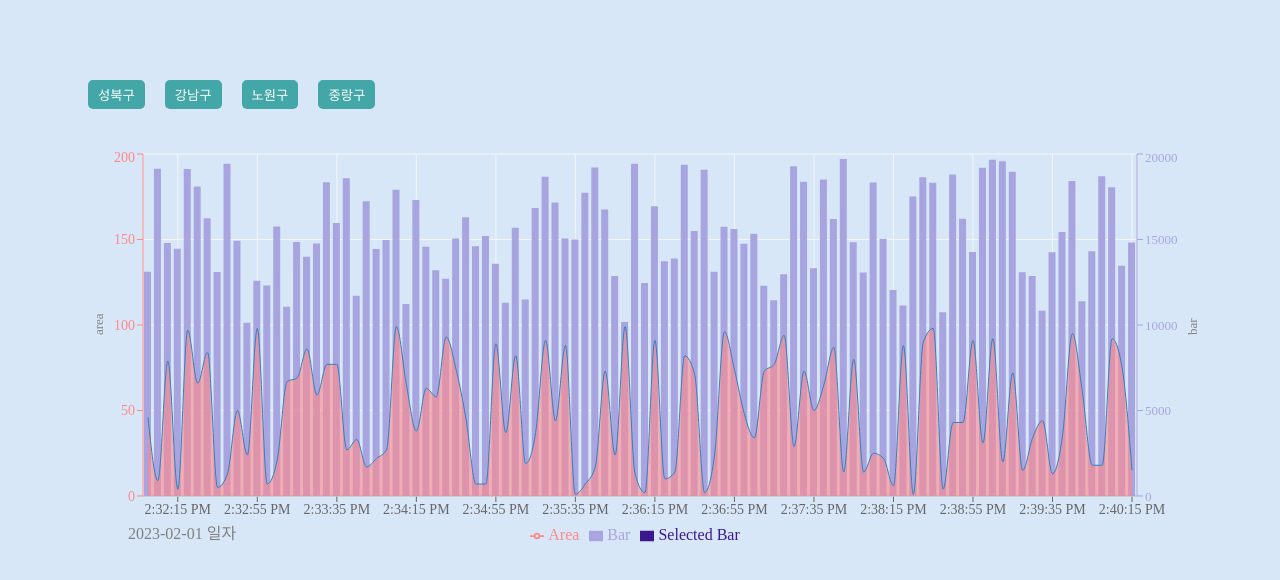
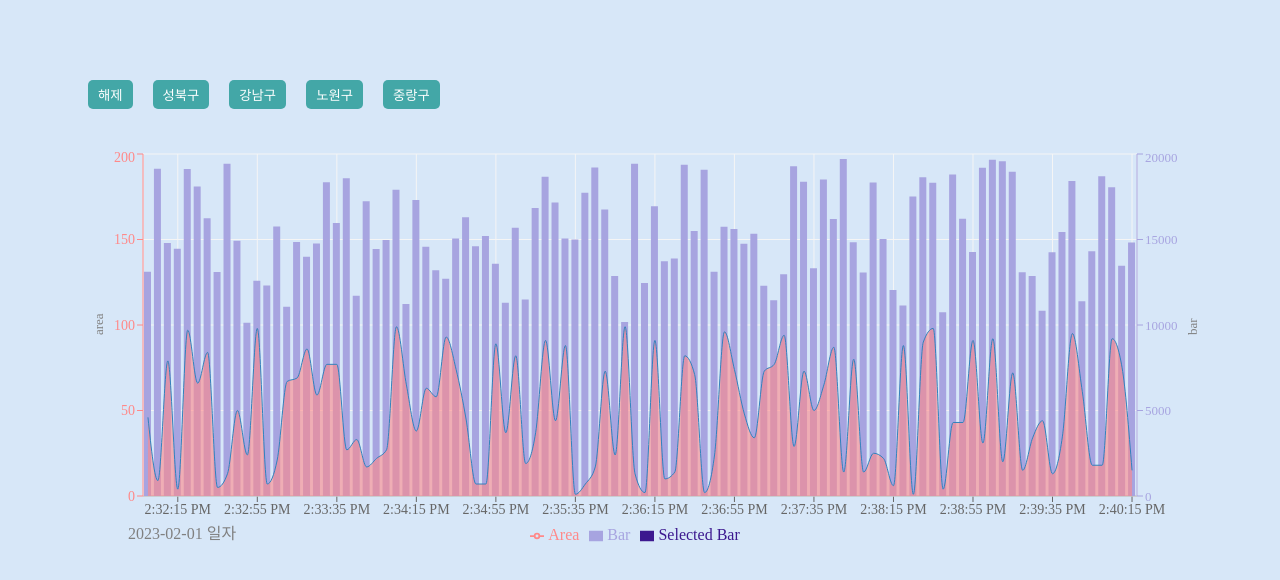
Before and after one commit to junhui324/preonboarding_12th_4, a React (Create React App) app: page / in a window 1280 px wide. Shown: the top 580 px of the page. Built offline with nearby package versions, Linux system fonts and the light colour scheme.

Commit message:
feat: 선택 해제 버튼 추가

```diff
--- a/src/components/TimeSeriesChart/FilterButton.tsx
+++ b/src/components/TimeSeriesChart/FilterButton.tsx
@@ -13,6 +13,9 @@ function FilterButton({ uniqueIds, selectedID, setSelectedID }: FilterButtonProp
 	};
 	return (
 		<div className={styles.filterButtons}>
+			<button onClick={() => setSelectedID('')} className={styles.button}>
+				해제
+			</button>
 			{uniqueIds
 				? uniqueIds.map(id => (
 						<button
```
